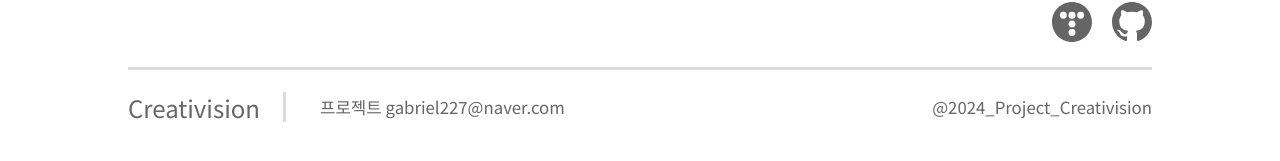
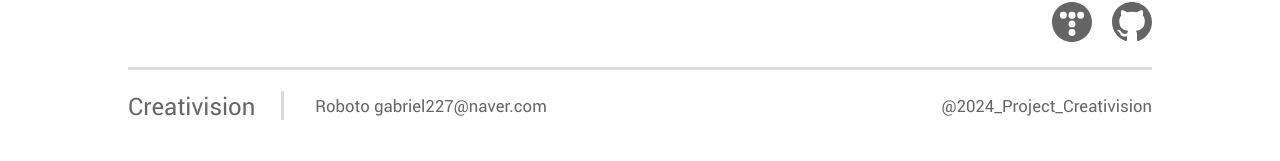
Before and after one commit to limhuijin/Painting_Creativity_React, a React (Vite) app: page /developers in a window 1280 px wide. Shown: the part 995-1156 px from the top of the page. Built offline with nearby package versions, Linux system fonts and the light colour scheme.

Commit message:
푸터 글꼴 변경(Roboto)

```diff
--- a/src/components/Footer.jsx
+++ b/src/components/Footer.jsx
@@ -40,7 +40,8 @@ const Style = styled.footer`
   }
 
   .left-container h2 {
-    color: ${color.lightGray}
+    color: ${color.lightGray};
+    font-family: Roboto, sans-serif; /* Roboto 적용 */
   }
 
   h2 {
@@ -51,9 +52,10 @@ const Style = styled.footer`
     font-size: 1.05em;
     color: ${color.lightGray};
     position: relative;
+    font-family: Roboto, sans-serif; /* Roboto 적용 */
   }
 
-  .left-container>p: before {
+  .left-container > p:before {
     content: "";
     position: absolute;
     top: -12.5%;
@@ -63,7 +65,6 @@ const Style = styled.footer`
     background-color: #dbdbdb;
   }
 
-  // 세로모드 모바일
   @media (max-width: 991px) and (orientation: portrait) {
     .bottom-container {
       flex-direction: column;
@@ -76,7 +77,6 @@ const Style = styled.footer`
     }
   }
 
-  // 가로모드 모바일
   @media (max-width: 991px) and (orientation: landscape) {
     .bottom-container {
       flex-direction: column;
@@ -95,10 +95,10 @@ const Footer = () => {
       <div className="hr"></div>
       <div className="bottom-container">
         <div className="left-container">
-          <h2 className="noto-sans">Creativision</h2>
-          <p>프로젝트 gabriel227@naver.com</p>
+          <h2 className="roboto">Creativision</h2>
+          <p className="roboto">Roboto gabriel227@naver.com</p>
         </div>
-        <p>@2024_Project_Creativision</p>
+        <p className="roboto">@2024_Project_Creativision</p>
       </div>
     </Style>
   );
--- a/src/index.css
+++ b/src/index.css
@@ -11,6 +11,20 @@
 @font-face {
   font-family: "WavvePADO";
   src: url("./assets/fonts/WavvePADO-Regular.woff");
+  font-weight: normal;
+  font-style: normal;
+}
+
+@font-face {
+  font-family: "Roboto";
+  src: url("./assets/fonts/Roboto-Regular-webfont.woff") format("woff");
+  font-weight: normal;
+  font-style: normal;
+}
+
+@font-face {
+  font-family: "Montserrat";
+  src: url("./assets/fonts/Montserrat-Regular.woff") format("woff");
   font-weight: normal;
   font-style: normal;
 }
@@ -43,3 +57,11 @@ h1#title {
 p.gray {
   color: #666;
 }
+
+.roboto {
+  font-family: Roboto, sans-serif;
+}
+
+.Montserrat {
+  font-family: Montserrat, sans-serif;
+}
```
Also changed, not shown: src/assets/fonts/Montserrat-Regular.woff (added), src/assets/fonts/Roboto-Regular-webfont.woff (added).
